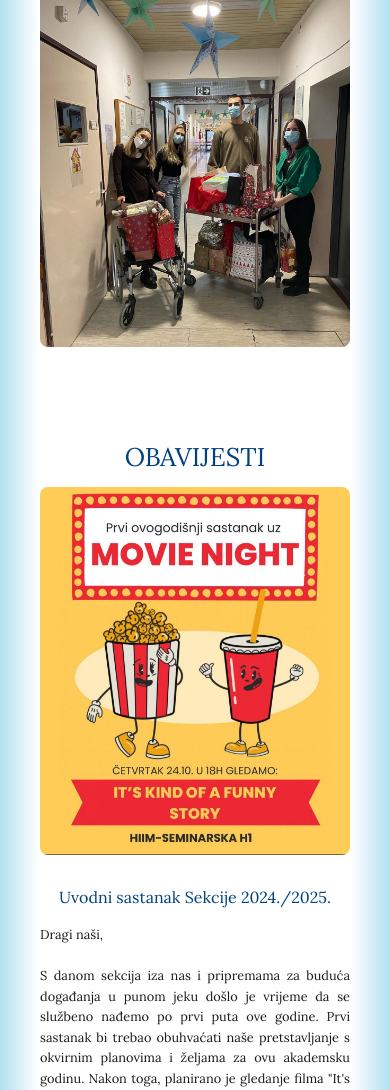
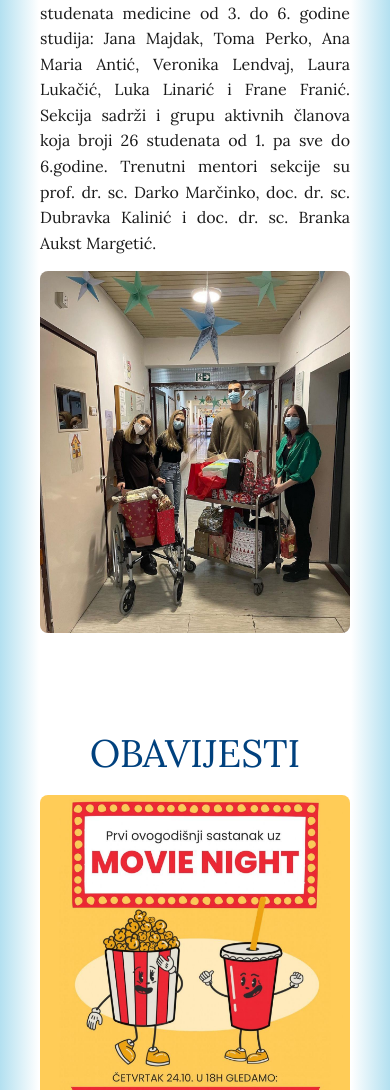
Before and after one commit to svenStanisavljevic/ssp-mef-web, a plain HTML site: page index.html in a window 390 px wide. Shown: the part 910-2000 px from the top of the page. Drawn offline with Linux system fonts and the light colour scheme.

Commit message:
mobile test 5

```diff
--- a/style.css
+++ b/style.css
@@ -182,17 +182,17 @@ footer p {
 @media (max-width: 768px) {
 
     section h2 {
+        font-size: 2.4rem;
+        margin-bottom: 10px;
+    }
+
+    section h3 {
         font-size: 1.6rem;
         margin-bottom: 10px;
     }
 
-    section h3 {
+    section p {
         font-size: 1rem;
-        margin-bottom: 10px;
-    }
-
-    section p {
-        font-size: 0.8rem;
         margin-top: 5px;
     }
 
```
